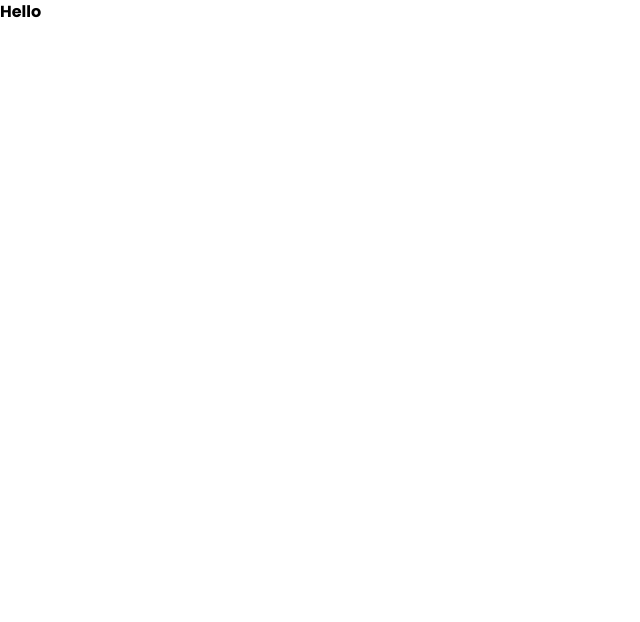
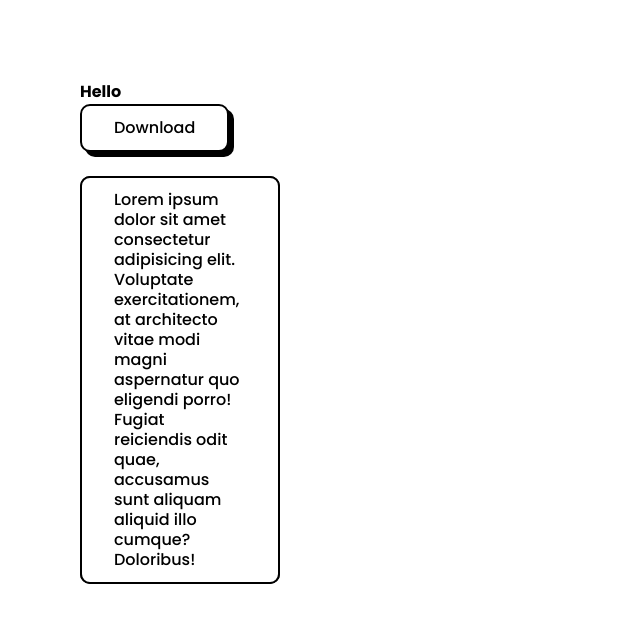
Before and after one commit to Ayushjain2205/cred-connect, a Next.js app: page / in a window 1280 px wide. Shown: the top 622 px of the page, without its empty margins (0-640 px from the left). Built offline with nearby package versions, Linux system fonts and the light colour scheme.

Commit message:
Add basic card and button components

```diff
--- /dev/null
+++ b/src/components/base/Button.js
@@ -0,0 +1,14 @@
+import React from "react";
+
+const Button = () => {
+  return (
+    <div className="group relative inline-block text-sm font-medium text-black focus:outline-none focus:ring active:black cursor-pointer">
+      <span className="absolute top-[5px] left-[5px] bg-black w-full h-full rounded-[10px]"></span>
+      <span className="relative block border-[2px] border-current bg-white px-8 py-3 transition-transform group-hover:translate-y-[5px] group-hover:translate-x-[5px] rounded-[10px] text-[16px]">
+        Download
+      </span>
+    </div>
+  );
+};
+
+export default Button;
--- /dev/null
+++ b/src/components/base/Card.js
@@ -0,0 +1,17 @@
+import React from "react";
+
+const Card = () => {
+  return (
+    <div className="group relative inline-block text-sm font-medium text-black focus:outline-none focus:ring active:black cursor-pointer">
+      <div className="absolute inset-0 bg-black w-full h-full rounded-[10px]"></div>
+      <div className="w-[200px] relative block border-[2px] border-current bg-white px-8 py-3 transition-transform hover:-translate-y-[5px] hover:-translate-x-[5px] rounded-[10px] text-[16px]">
+        Lorem ipsum dolor sit amet consectetur adipisicing elit. Voluptate
+        exercitationem, at architecto vitae modi magni aspernatur quo eligendi
+        porro! Fugiat reiciendis odit quae, accusamus sunt aliquam aliquid illo
+        cumque? Doloribus!
+      </div>
+    </div>
+  );
+};
+
+export default Card;
--- a/src/pages/index.tsx
+++ b/src/pages/index.tsx
@@ -1,12 +1,14 @@
-import Image from "next/image";
-import { Inter } from "next/font/google";
-
-const inter = Inter({ subsets: ["latin"] });
+import Button from "../components/base/Button";
+import Card from "../components/base/Card";
 
 export default function Home() {
   return (
-    <div>
+    <div className="m-20">
       <h1 className="font-bold">Hello</h1>
+      <Button />
+      <br />
+      <br />
+      <Card />
     </div>
   );
 }
```
